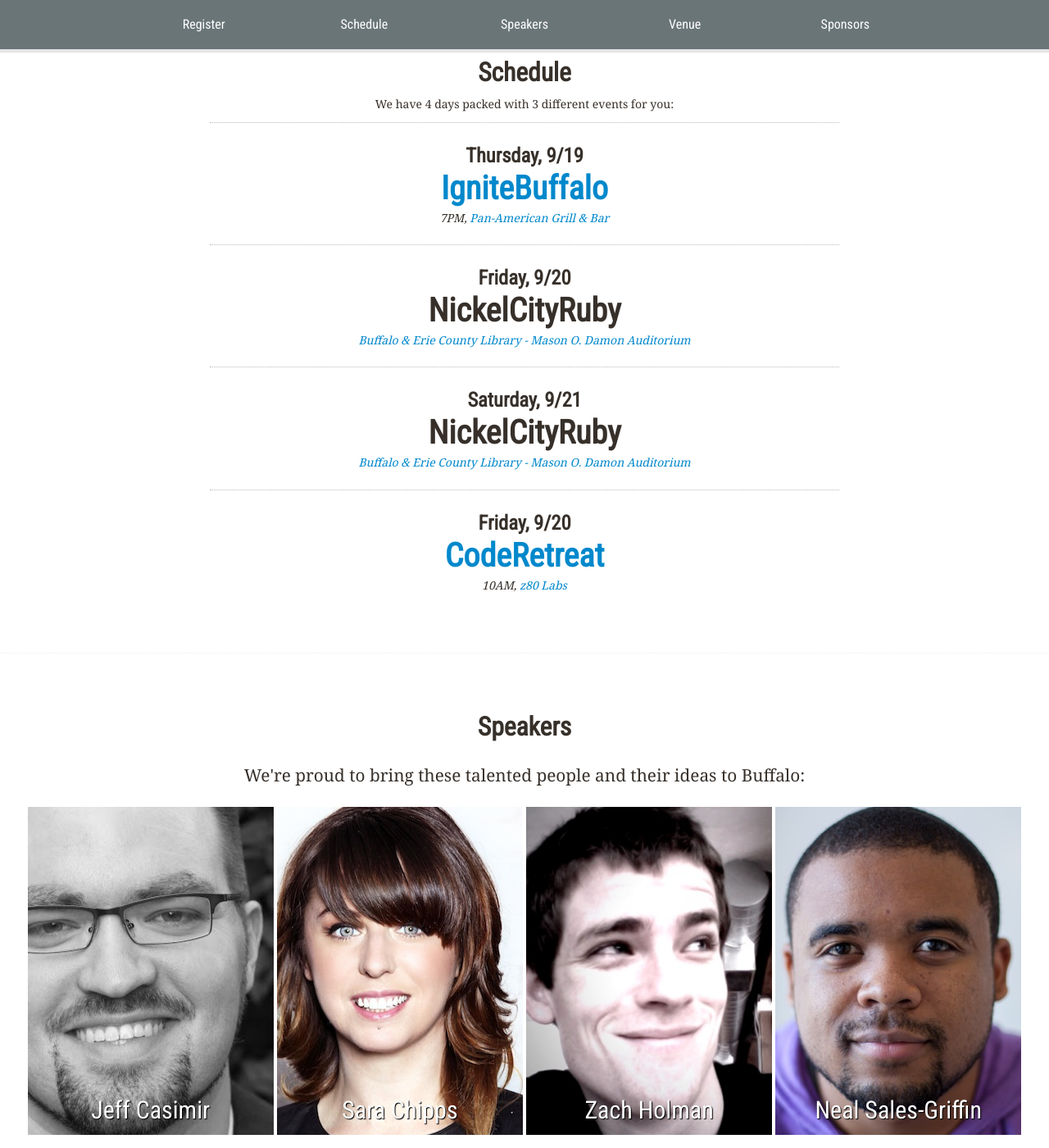
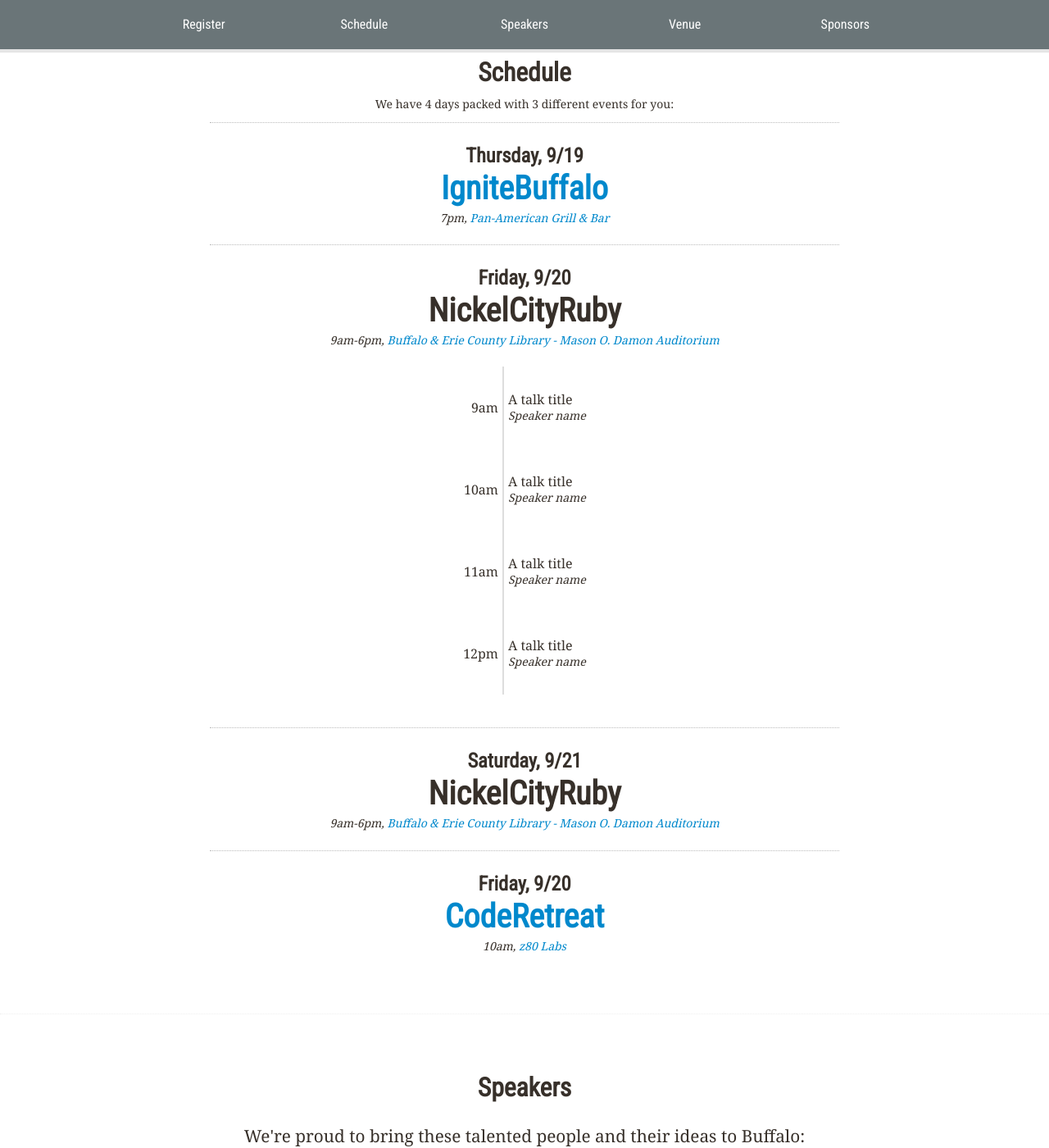
Before and after one commit to nysmakers/nysmakers.github.io, a Jekyll site: the page built from index.html, in a window 1280 px wide and 1400 px high, scrolled down 953 px. Shown: the whole window at 82% size. Built offline with Jekyll 4.4.1, drawn with Linux system fonts in a browser that asks for light colours; comment, search, counter and statistics services are not loaded.

Commit message:
CSS is awesome

```diff
--- a/index.html
+++ b/index.html
@@ -43,22 +43,52 @@
       <li>
         <h3>Thursday, 9/19</h3>
         <h4><a href="http://ignitebuffalo.com/">IgniteBuffalo</a></h4>
-        <p>7PM, <a href="http://thehotellafayette.com/panam">Pan-American Grill &amp; Bar</a></p>
+        <p>7pm, <a href="http://thehotellafayette.com/panam">Pan-American Grill &amp; Bar</a></p>
       </li>
       <li>
         <h3>Friday, 9/20</h3>
         <h4>NickelCityRuby</h4>
-        <p><a href="http://goo.gl/maps/QbquQ">Buffalo &amp; Erie County Library - Mason O. Damon Auditorium</a></p>
+        <p>9am-6pm, <a href="http://goo.gl/maps/QbquQ">Buffalo &amp; Erie County Library - Mason O. Damon Auditorium</a></p>
+        <table>
+          <tr>
+            <td>9am</td>
+            <td>
+              A talk title
+              <span>Speaker name</span>
+            </td>
+          </tr>
+          <tr>
+            <td>10am</td>
+            <td>
+              A talk title
+              <span>Speaker name</span>
+            </td>
+          </tr>
+          <tr>
+            <td>11am</td>
+            <td>
+              A talk title
+              <span>Speaker name</span>
+            </td>
+          </tr>
+          <tr>
+            <td>12pm</td>
+            <td>
+              A talk title
+              <span>Speaker name</span>
+            </td>
+          </tr>
+        </table>
       </li>
       <li>
         <h3>Saturday, 9/21</h3>
         <h4>NickelCityRuby</h4>
-        <p><a href="http://goo.gl/maps/QbquQ">Buffalo &amp; Erie County Library - Mason O. Damon Auditorium</a></p>
+        <p>9am-6pm, <a href="http://goo.gl/maps/QbquQ">Buffalo &amp; Erie County Library - Mason O. Damon Auditorium</a></p>
       </li>
       <li>
         <h3>Friday, 9/20</h3>
         <h4><a href="http://https://tito.io/nickelcityruby/coderetreat/">CodeRetreat</a></h4>
-        <p>10AM, <a href="http://www.z80labs.com/contact-us.html">z80 Labs</a></p>
+        <p>10am, <a href="http://www.z80labs.com/contact-us.html">z80 Labs</a></p>
       </li>
       <!--
       <li>
--- a/stylesheets/responsive.css
+++ b/stylesheets/responsive.css
@@ -192,6 +192,20 @@
 #schedule p {
   font-style: italic;
   font-size: 14px; }
+#schedule table {
+  margin: 20px auto; }
+  #schedule table tr {
+    padding: 10px 0; }
+  #schedule table td {
+    text-align: right;
+    padding: 30px 5px 30px 5px; }
+    #schedule table td span {
+      display: block;
+      font-style: italic;
+      font-size: 14px; }
+  #schedule table td:last-child {
+    text-align: left;
+    border-left: 2px solid #dddddd; }
 
 #speakers p {
   margin-bottom: 20px; }
```
Also changed, not shown: stylesheets/scss/responsive.scss (+24 -0 lines).
